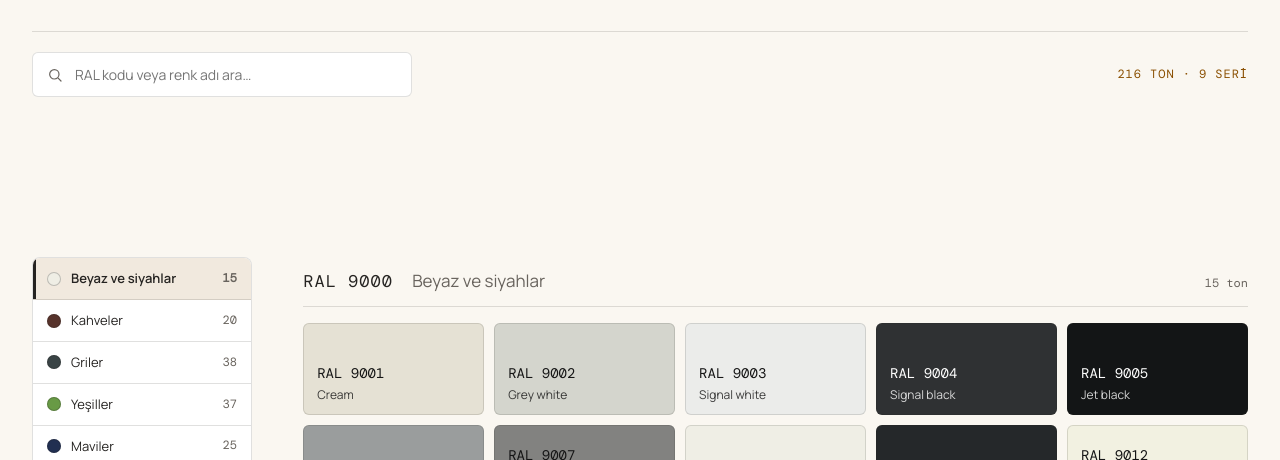
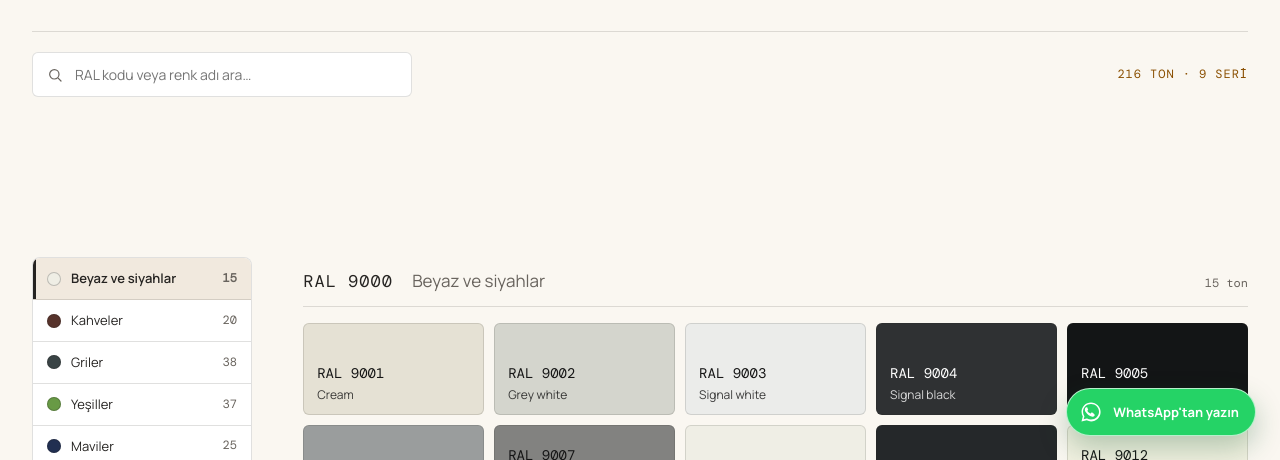
Before and after one commit to colves/kapak, a website: page renkler/index.html in a window 1280 px wide. Shown: the part 340-800 px from the top of the page. Drawn offline with nearby package versions, Linux system fonts and the light colour scheme; files that its build step writes are made by us from their sources.

Commit message:
feat: add WhatsApp contact shortcut

```diff
--- a/css/anasayfa.css
+++ b/css/anasayfa.css
@@ -504,11 +504,13 @@ img { display: block; max-width: 100%; }
 
 /* ===================== Çalışma süreci ===================== */
 .surec-serit {
-    background: #252321;
-    color: #FAF7F1;
+    background:
+        radial-gradient(circle at 78% 18%, rgba(210, 184, 145, 0.34), transparent 36%),
+        linear-gradient(135deg, #F8F3EB 0%, #EEE5D9 100%);
+    color: var(--murekkep);
 }
 .surec { text-align: center; }
-.surec .etiket { color: #E2B66E; font-weight: 600; letter-spacing: 0.16em; }
+.surec .etiket { color: var(--indigo); font-weight: 600; letter-spacing: 0.16em; }
 .surec h2 {
     margin: 16px 0 48px;
     font-family: 'Playfair Display', Georgia, serif;
@@ -526,20 +528,21 @@ img { display: block; max-width: 100%; }
 .surec-kart {
     min-height: 254px;
     padding: 34px;
-    border: 1px solid rgba(250, 247, 241, 0.14);
+    border: 1px solid rgba(37, 35, 33, 0.13);
     border-radius: 4px;
-    background: linear-gradient(145deg, rgba(255, 255, 255, 0.05), rgba(255, 255, 255, 0.015));
+    background: rgba(255, 255, 255, 0.4);
+    box-shadow: 0 16px 36px rgba(72, 54, 35, 0.06);
     transition: transform 0.25s ease, border-color 0.25s ease, background-color 0.25s ease;
 }
 .surec-kart:hover {
     transform: translateY(-5px);
-    border-color: rgba(226, 182, 110, 0.68);
-    background-color: rgba(255, 255, 255, 0.06);
+    border-color: rgba(138, 79, 0, 0.52);
+    background-color: rgba(255, 255, 255, 0.72);
 }
 .surec-no {
     display: block;
     margin-bottom: 48px;
-    color: rgba(250, 247, 241, 0.27);
+    color: rgba(37, 35, 33, 0.24);
     font: 600 clamp(34px, 3vw, 48px)/1 'DM Mono', ui-monospace, monospace;
     letter-spacing: -0.08em;
 }
@@ -553,9 +556,37 @@ img { display: block; max-width: 100%; }
 .surec-kart p {
     max-width: 34ch;
     margin: 0;
-    color: rgba(250, 247, 241, 0.7);
+    color: #686058;
     font-size: 14px;
     line-height: 1.7;
+}
+
+/* Sayfanın her yerinden doğrudan müşteri temsilcisine ulaşılabilsin diye
+   sabit tutulur. Mesaj bağlantıda hazır gelir; ziyaretçi sıfırdan yazmaz. */
+.whatsapp-yuzen {
+    position: fixed;
+    right: 24px;
+    bottom: 24px;
+    z-index: 40;
+    display: inline-flex;
+    align-items: center;
+    gap: 10px;
+    min-height: 48px;
+    padding: 10px 16px 10px 12px;
+    border: 1px solid rgba(255, 255, 255, 0.66);
+    border-radius: 999px;
+    background: #25D366;
+    color: #FFFFFF;
+    box-shadow: 0 12px 28px rgba(17, 91, 48, 0.28);
+    font-size: 13px;
+    font-weight: 700;
+    transition: transform 0.2s ease, box-shadow 0.2s ease, background-color 0.2s ease;
+}
+.whatsapp-yuzen svg { width: 24px; height: 24px; fill: currentColor; }
+.whatsapp-yuzen:hover {
+    transform: translateY(-3px);
+    background: #1DBA5A;
+    box-shadow: 0 16px 32px rgba(17, 91, 48, 0.34);
 }
 
 /* ===================== Footer ===================== */
@@ -655,6 +686,8 @@ img { display: block; max-width: 100%; }
     .surec-kartlari { grid-template-columns: 1fr; }
     .surec-kart { min-height: 0; padding: 28px 24px; }
     .surec-no { margin-bottom: 26px; }
+    .whatsapp-yuzen { right: 16px; bottom: 16px; width: 52px; min-height: 52px; justify-content: center; padding: 0; }
+    .whatsapp-yuzen span { position: absolute; width: 1px; height: 1px; overflow: hidden; clip-path: inset(50%); white-space: nowrap; }
     .kaydir-ipucu { display: none; }
     .alt { padding-left: 20px; padding-right: 20px; }
     .alt-taban { display: block; }
--- a/css/base.css
+++ b/css/base.css
@@ -129,6 +129,30 @@ html, body {
 .menu a.one-cikan { font-size: 18px; font-weight: 600; }
 
 .ustbar-sag { display: flex; align-items: center; justify-content: flex-end; gap: var(--s-2); }
+
+/* Konfigüratörde de diğer sayfalardakiyle aynı WhatsApp kısayolu görünür. */
+.whatsapp-yuzen {
+    position: fixed;
+    right: var(--s-6);
+    bottom: var(--s-6);
+    z-index: 25;
+    display: inline-flex;
+    align-items: center;
+    gap: 10px;
+    min-height: 48px;
+    padding: 10px 16px 10px 12px;
+    border: 1px solid rgba(255, 255, 255, 0.66);
+    border-radius: var(--r-full);
+    background: #25D366;
+    color: #FFFFFF;
+    box-shadow: 0 12px 28px rgba(17, 91, 48, 0.28);
+    font-size: var(--fs-sm);
+    font-weight: 700;
+    text-decoration: none;
+    transition: transform 0.2s ease, background-color 0.2s ease;
+}
+.whatsapp-yuzen svg { width: 24px; height: 24px; fill: currentColor; }
+.whatsapp-yuzen:hover { transform: translateY(-3px); background: #1DBA5A; }
 
 /* İletişim, bilgi sayfası bağlantılarından farklı olarak doğrudan aksiyon:
    diğer üst barlardaki koyu kapsül ve turuncu durum noktası burada da aynı
@@ -1219,4 +1243,6 @@ body.sahne-hazir .canvas-kapsayici { opacity: 1; }
     .araci-etiket { display: none; }
     .araci-dugme { padding: 9px 11px; }
     .ustbar { padding: 0 var(--s-4); }
+    .whatsapp-yuzen { right: var(--s-4); bottom: var(--s-4); width: 52px; min-height: 52px; justify-content: center; padding: 0; }
+    .whatsapp-yuzen span { position: absolute; width: 1px; height: 1px; overflow: hidden; clip-path: inset(50%); white-space: nowrap; }
 }
--- a/js/ustBar.js
+++ b/js/ustBar.js
@@ -18,8 +18,22 @@ function kaydirmaCubuguPayiniOlc() {
     document.documentElement.style.setProperty('--kaydirma-cubugu', `${pay}px`);
 }
 
+function whatsappBaglantisiniEkle() {
+    if (document.querySelector('.whatsapp-yuzen')) return;
+
+    const baglanti = document.createElement('a');
+    baglanti.className = 'whatsapp-yuzen';
+    baglanti.href = 'https://wa.me/905336639714?text=Merhaba%2C%20%C5%9Eahinkaya%20Mobilya%20lake%20kapak%20modelleri%20hakk%C4%B1nda%20bilgi%20almak%20istiyorum.';
+    baglanti.target = '_blank';
+    baglanti.rel = 'noopener';
+    baglanti.setAttribute('aria-label', 'WhatsApp üzerinden iletişime geçin');
+    baglanti.innerHTML = '<svg viewBox="0 0 32 32" aria-hidden="true"><path d="M19.1 17.5c-.3-.2-1.7-.8-1.9-.9-.3-.1-.5-.2-.7.2-.2.3-.7.9-.8 1.1-.2.2-.3.2-.6.1-1.6-.8-2.7-1.5-3.8-3.4-.3-.5.3-.5.8-1.6.1-.2.1-.4 0-.6-.1-.2-.7-1.6-.9-2.2-.2-.6-.5-.5-.7-.5h-.6c-.2 0-.6.1-.9.4-.3.3-1.2 1.1-1.2 2.8s1.2 3.3 1.4 3.5c.2.2 2.3 3.6 5.6 5 .8.3 1.4.6 1.9.7.8.3 1.5.2 2.1.1.6-.1 1.7-.7 2-1.4.2-.7.2-1.3.1-1.4-.1-.1-.3-.2-.6-.4zM16 3.2c-7 0-12.6 5.6-12.6 12.6 0 2.2.6 4.3 1.7 6.2L3.3 28.8l7-1.8c1.8 1 3.8 1.5 5.8 1.5 7 0 12.7-5.6 12.7-12.6S23 3.2 16 3.2zm0 22.9c-1.9 0-3.7-.5-5.3-1.4l-.4-.2-4.1 1.1 1.1-4-.3-.4a10.2 10.2 0 0 1-1.6-5.4C5.4 10 10.1 5.3 16 5.3S26.7 10 26.7 15.8 21.9 26.1 16 26.1z"/></svg><span>WhatsApp\'tan yazın</span>';
+    document.body.append(baglanti);
+}
+
 export function ustBariKur() {
     kaydirmaCubuguPayiniOlc();
+    whatsappBaglantisiniEkle();
     window.addEventListener('resize', kaydirmaCubuguPayiniOlc);
 
     // Ana sayfada bar hero görselinin üzerinde saydam başlıyor; sayfa
--- a/renkler/index.html
+++ b/renkler/index.html
@@ -24,7 +24,7 @@
 <link href="https://fonts.googleapis.com/css2?family=DM+Mono&family=Manrope:wght@400;500;600;700&display=swap" rel="stylesheet">
 <!-- Palet, tipografi, üst bar ve butonlar ana sayfayla ORTAK —
      renkler.css yalnızca kartelaya özel olanları tanımlıyor. -->
-<link rel="stylesheet" href="css/anasayfa.css?v=20260916-13">
+<link rel="stylesheet" href="css/anasayfa.css?v=20261022-1">
 <link rel="stylesheet" href="css/renkler.css">
 <script type="application/ld+json">
 {
```
Also changed, not shown: iletisim/index.html (+1 -1 lines), index.html (+1 -1 lines), konfigurator/index.html (+6 -1 lines), modeller/index.html (+1 -1 lines), projeler/index.html (+1 -1 lines).
